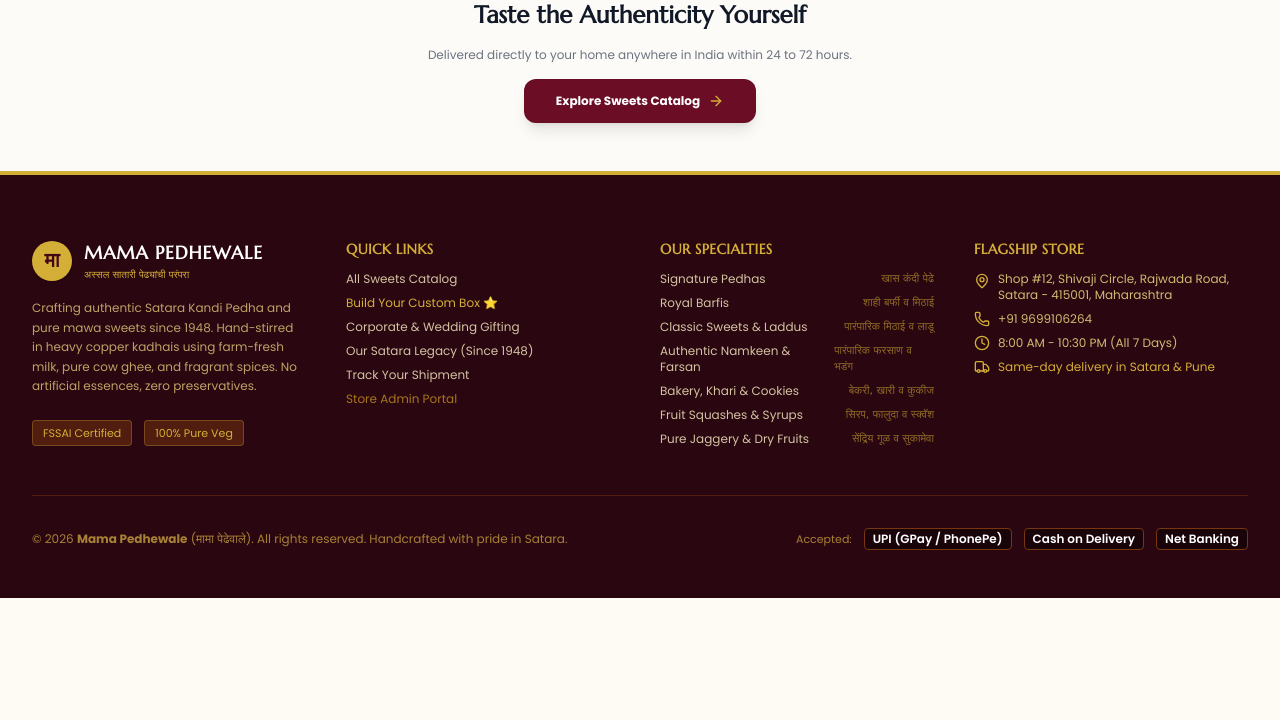
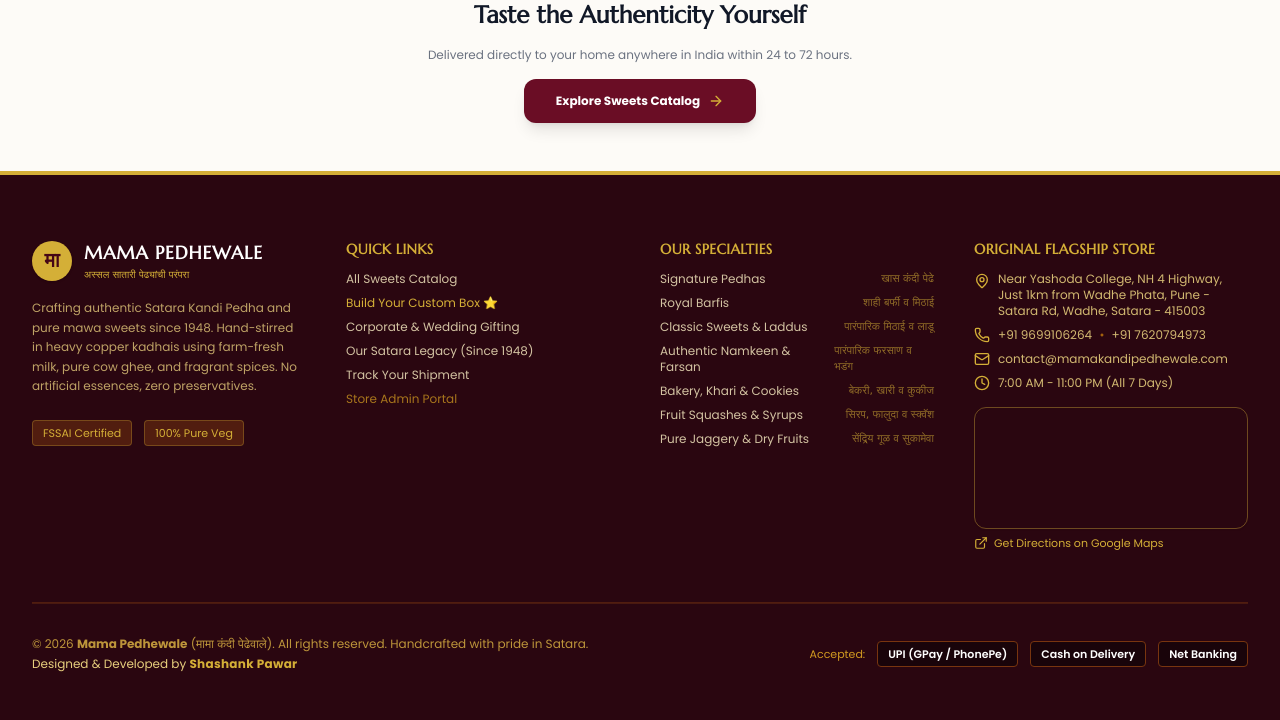
Before and after one commit to shak117/mama_pedhewale, a Flask app: page /about in a window 1280 px wide; the page is wider, and only the part inside the window is pictured. Shown: the part 1242-1962 px from the top of that part. Before the commit the page ends 1840 px from the top of that part, so only its background shows below. Run offline with Flask 3, Linux system fonts and the light colour scheme; data comes from the database, SQL or seed files in the repository; both versions use the stored data as it was after the commit; some libraries are stand-ins or nearby versions; some web fonts are replaced; grey boxes are pictures that could not be loaded.

Commit message:
Update footer with Shashank Pawar developer credit, official address, credentials, and Google Maps embed

```diff
--- a/app.py
+++ b/app.py
@@ -23,9 +23,10 @@ def inject_global_data():
         'nav_categories': categories,
         'current_year': datetime.now().year,
         'store_phone': '+91 9699106264',
+        'store_phone_alt': '+91 7620794973',
         'store_whatsapp': '919699106264',
         'store_email': 'contact@mamakandipedhewale.com',
-        'store_address': 'Wadhe Phata, NH 4 Highway, Pune - Satara Rd, Satara - 415003, Maharashtra'
+        'store_address': 'Near Yashoda College, NH 4 Highway, Wadhe Phata, Pune - Satara Rd, Satara - 415003, Maharashtra'
     }
 
 # ==================== PAGE ROUTES ====================
--- a/templates/base.html
+++ b/templates/base.html
@@ -368,39 +368,68 @@
 
                 <!-- Col 4: Store & Delivery Help -->
                 <div class="space-y-3">
-                    <h4 class="font-serif font-bold text-brand-gold tracking-wide text-sm uppercase">Flagship Store</h4>
+                    <h4 class="font-serif font-bold text-brand-gold tracking-wide text-sm uppercase">Original Flagship Store</h4>
                     <div class="space-y-2 text-xs text-amber-200/80">
                         <p class="flex items-start gap-2">
                             <i data-lucide="map-pin" class="w-4 h-4 text-brand-gold shrink-0 mt-0.5"></i>
-                            <span>Shop #12, Shivaji Circle, Rajwada Road, Satara - 415001, Maharashtra</span>
+                            <span>Near Yashoda College, NH 4 Highway, Just 1km from Wadhe Phata, Pune - Satara Rd, Wadhe, Satara - 415003</span>
                         </p>
                         <p class="flex items-center gap-2">
                             <i data-lucide="phone" class="w-4 h-4 text-brand-gold shrink-0"></i>
-                            <span>{{ store_phone }}</span>
+                            <span>
+                                <a href="tel:+919699106264" class="hover:text-white transition">+91 9699106264</a>
+                                <span class="text-amber-500/60 mx-1">•</span>
+                                <a href="tel:+917620794973" class="hover:text-white transition">+91 7620794973</a>
+                            </span>
+                        </p>
+                        <p class="flex items-center gap-2">
+                            <i data-lucide="mail" class="w-4 h-4 text-brand-gold shrink-0"></i>
+                            <a href="mailto:{{ store_email }}" class="hover:text-white transition">{{ store_email }}</a>
                         </p>
                         <p class="flex items-center gap-2">
                             <i data-lucide="clock" class="w-4 h-4 text-brand-gold shrink-0"></i>
-                            <span>8:00 AM - 10:30 PM (All 7 Days)</span>
+                            <span>7:00 AM - 11:00 PM (All 7 Days)</span>
                         </p>
-                        <p class="flex items-center gap-2 text-brand-gold">
-                            <i data-lucide="truck" class="w-4 h-4 shrink-0"></i>
-                            <span>Same-day delivery in Satara & Pune</span>
-                        </p>
+
+                        <!-- Google Maps Embed from Original Website -->
+                        <div class="pt-2">
+                            <div class="rounded-xl overflow-hidden border border-brand-gold/40 shadow-sm">
+                                <iframe
+                                    src="https://www.google.com/maps/embed?pb=!1m18!1m12!1m3!1d3439.2144374089535!2d74.02117937463431!3d17.723151093046805!2m3!1f0!2f0!3f0!3m2!1i1024!2i768!4f13.1!3m3!1m2!1s0x3bc239b8aa27e0af%3A0xad8f51e91f450703!2z4KSu4KS-4KSu4KS-IOCkleCkguCkpuClgCDgpKrgpYfgpKLgpYfgpLXgpL7gpLLgpYcgKE1hbWEgS2FuZGkgUGVkaGUgV2FsZSk!5e1!3m2!1sen!2sin!4v1746604316173!5m2!1sen!2sin"
+                                    width="100%"
+                                    height="120"
+                                    style="border:0;"
+                                    allowfullscreen=""
+                                    loading="lazy"
+                                    referrerpolicy="no-referrer-when-downgrade"
+                                    class="w-full">
+                                </iframe>
+                            </div>
+                            <a href="https://maps.google.com/?q=Mama+Kandi+Pedhe+Wale+Wadhe+Phata+Satara" target="_blank" rel="noopener noreferrer" class="inline-flex items-center gap-1.5 text-[11px] text-brand-gold hover:underline mt-1.5">
+                                <i data-lucide="external-link" class="w-3.5 h-3.5"></i>
+                                <span>Get Directions on Google Maps</span>
+                            </a>
+                        </div>
                     </div>
                 </div>
 
             </div>
 
-            <!-- Bottom Copyright & Accepted Payment Methods -->
-            <div class="pt-8 flex flex-col md:flex-row items-center justify-between gap-4 text-xs text-amber-300/60">
-                <div>
-                    © {{ current_year }} <strong>Mama Pedhewale</strong> (मामा पेढेवाले). All rights reserved. Handcrafted with pride in Satara.
+            <!-- Bottom Copyright, Credits & Accepted Payment Methods -->
+            <div class="pt-8 flex flex-col md:flex-row items-center justify-between gap-4 text-xs text-amber-300/70 border-t border-amber-900/40">
+                <div class="text-center md:text-left space-y-1">
+                    <div>
+                        © {{ current_year }} <strong>Mama Pedhewale</strong> (मामा कंदी पेढेवाले). All rights reserved. Handcrafted with pride in Satara.
+                    </div>
+                    <div class="text-xs text-amber-200/90">
+                        Designed &amp; Developed by <span class="text-brand-gold font-bold tracking-wide">Shashank Pawar</span>
+                    </div>
                 </div>
-                <div class="flex items-center gap-3">
-                    <span class="text-[11px]">Accepted:</span>
-                    <span class="px-2 py-0.5 bg-black/40 border border-amber-900 rounded font-semibold text-white">UPI (GPay / PhonePe)</span>
-                    <span class="px-2 py-0.5 bg-black/40 border border-amber-900 rounded font-semibold text-white">Cash on Delivery</span>
-                    <span class="px-2 py-0.5 bg-black/40 border border-amber-900 rounded font-semibold text-white">Net Banking</span>
+                <div class="flex items-center gap-2 sm:gap-3 flex-wrap justify-center">
+                    <span class="text-[11px] text-amber-400/80">Accepted:</span>
+                    <span class="px-2.5 py-1 bg-black/40 border border-amber-900 rounded font-semibold text-white text-[11px]">UPI (GPay / PhonePe)</span>
+                    <span class="px-2.5 py-1 bg-black/40 border border-amber-900 rounded font-semibold text-white text-[11px]">Cash on Delivery</span>
+                    <span class="px-2.5 py-1 bg-black/40 border border-amber-900 rounded font-semibold text-white text-[11px]">Net Banking</span>
                 </div>
             </div>
 
```
Also changed, not shown: mama_pedhewale.db.
